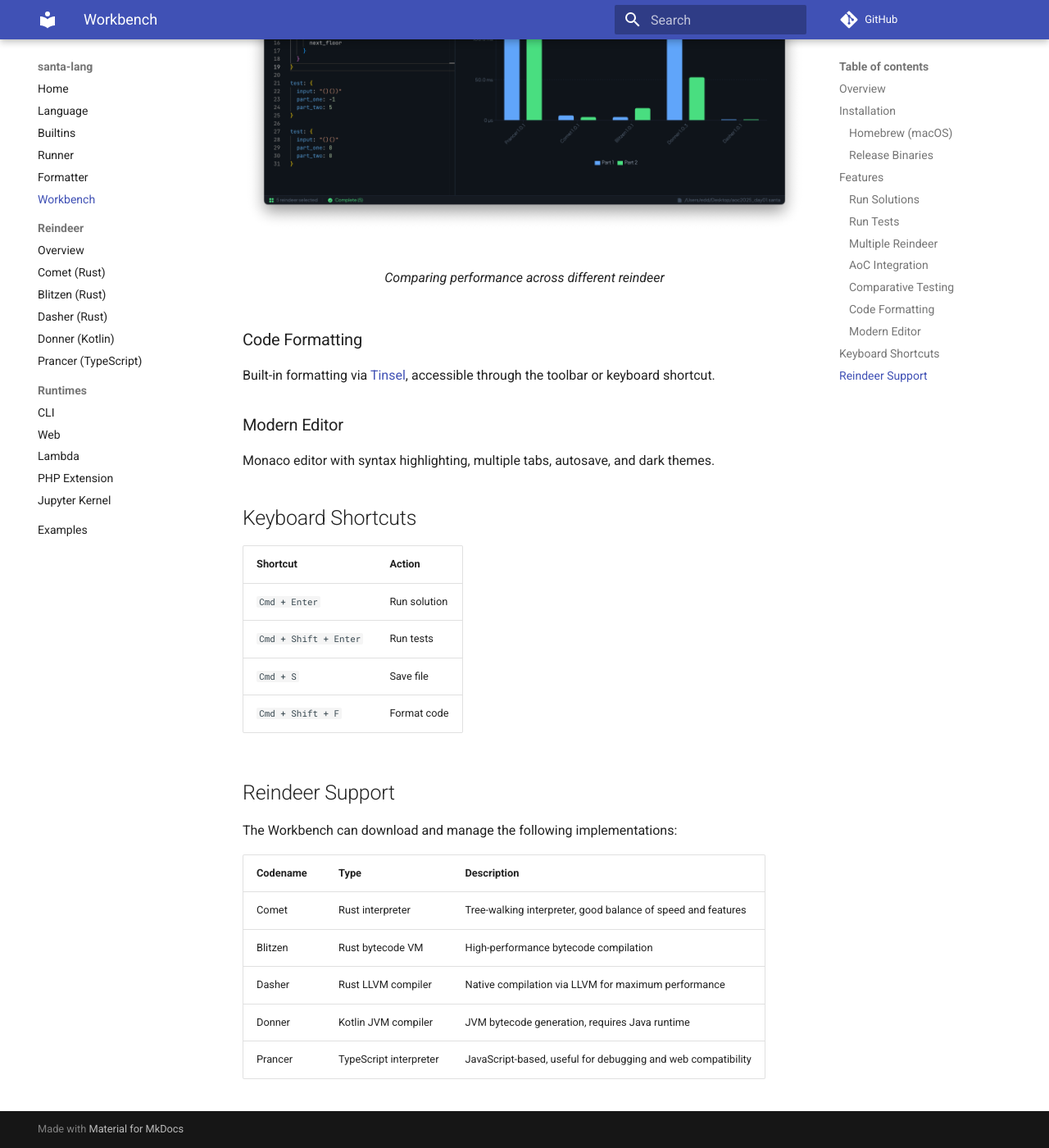
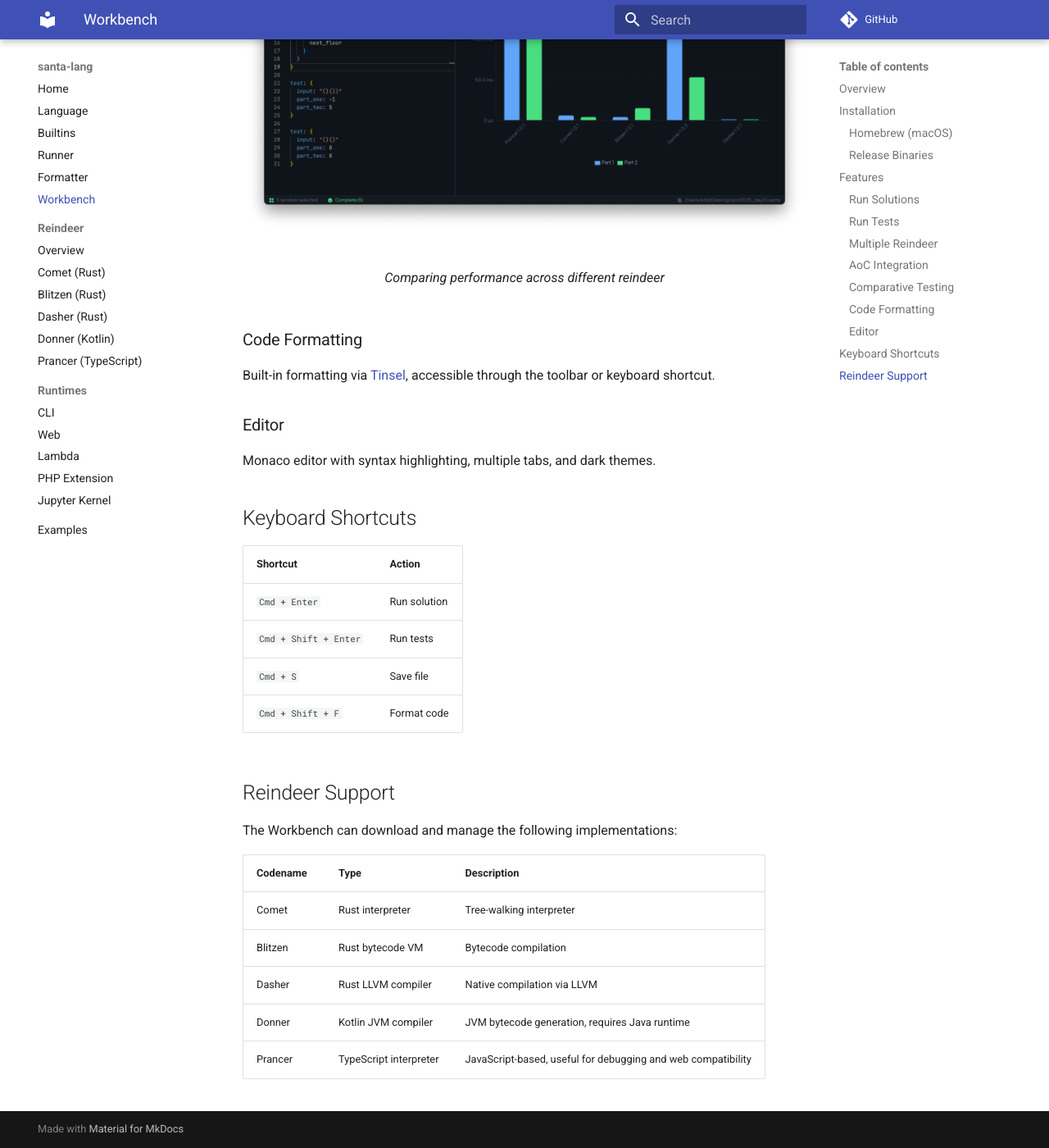
Before and after one commit to eddmann/santa-lang, an MkDocs documentation site: the page built from docs/workbench.md, in a window 1280 px wide and 1400 px high, scrolled down 4198 px. Shown: the whole window at 82% size. Built offline with MkDocs 1.6.1 and Material for MkDocs 9.7.7, drawn with Linux system fonts in a browser that asks for light colours; comment, search, counter and statistics services are not loaded; some of the changed text lies outside the part shown.

Commit message:
docs: tone down marketing language in workbench docs
Remove superlatives and fix inaccuracies:
- Remove "instantly", "high-performance", "maximum performance"
- Rename "Modern Editor" to "Editor"
- Remove incorrect autosave mention

```diff
--- a/docs/workbench.md
+++ b/docs/workbench.md
@@ -80,9 +80,9 @@ Run the same code on multiple reindeer simultaneously, comparing execution times
 
 Built-in formatting via [Tinsel](formatter.md), accessible through the toolbar or keyboard shortcut.
 
-### Modern Editor
+### Editor
 
-Monaco editor with syntax highlighting, multiple tabs, autosave, and dark themes.
+Monaco editor with syntax highlighting, multiple tabs, and dark themes.
 
 ## Keyboard Shortcuts
 
@@ -99,8 +99,8 @@ The Workbench can download and manage the following implementations:
 
 | Codename | Type                   | Description                                                  |
 | -------- | ---------------------- | ------------------------------------------------------------ |
-| Comet    | Rust interpreter       | Tree-walking interpreter, good balance of speed and features |
-| Blitzen  | Rust bytecode VM       | High-performance bytecode compilation                        |
-| Dasher   | Rust LLVM compiler     | Native compilation via LLVM for maximum performance          |
+| Comet    | Rust interpreter       | Tree-walking interpreter                                     |
+| Blitzen  | Rust bytecode VM       | Bytecode compilation                                         |
+| Dasher   | Rust LLVM compiler     | Native compilation via LLVM                                  |
 | Donner   | Kotlin JVM compiler    | JVM bytecode generation, requires Java runtime               |
 | Prancer  | TypeScript interpreter | JavaScript-based, useful for debugging and web compatibility |
```
Also changed, not shown: other parts of docs/workbench.md (+1 -1 lines).
